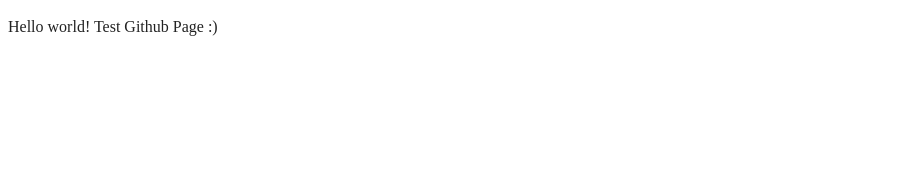
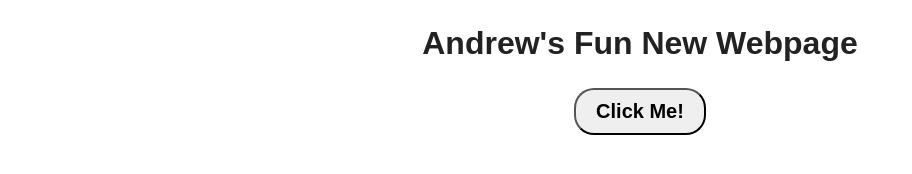
Before and after one commit to towella/github-pages-test, a website built with webpack: page index.html in a window 1280 px wide. Shown: the whole page, without its empty margins (0-912 px from the left). Built offline with nearby package versions, Linux system fonts and the light colour scheme.

Commit message:
Test Linking Interactions and CSS
- Excuse to rickroll anyone who presses given button
- Added very basic CSS

```diff
--- a/css/style.css
+++ b/css/style.css
@@ -16,6 +16,34 @@
   font-size: 1em;
   line-height: 1.4;
 }
+
+h1 {
+  font-family: "arial", serif;
+  text-align: center;
+}
+
+button {
+  border-radius: 20px;
+  margin: auto;
+  padding: 10px 20px;
+  display: flex;
+  justify-content: center;
+  font-weight: bold;
+  font-size: 20px;
+}
+
+a {
+  text-decoration: none;
+}
+
+
+
+
+
+
+
+
+
 
 /*
  * Remove text-shadow in selection highlight:
--- a/index.html
+++ b/index.html
@@ -25,7 +25,8 @@
 <body>
 
   <!-- Add your site or application content here -->
-  <p>Hello world! Test Github Page :)</p>
+  <h1>Andrew's Fun New Webpage</h1>
+  <a href="https://youtu.be/dQw4w9WgXcQ?si=lKDsSX3qAql3j7A9"><button>Click Me!</button></a>
   <script src="js/app.js"></script>
 
 </body>
```
